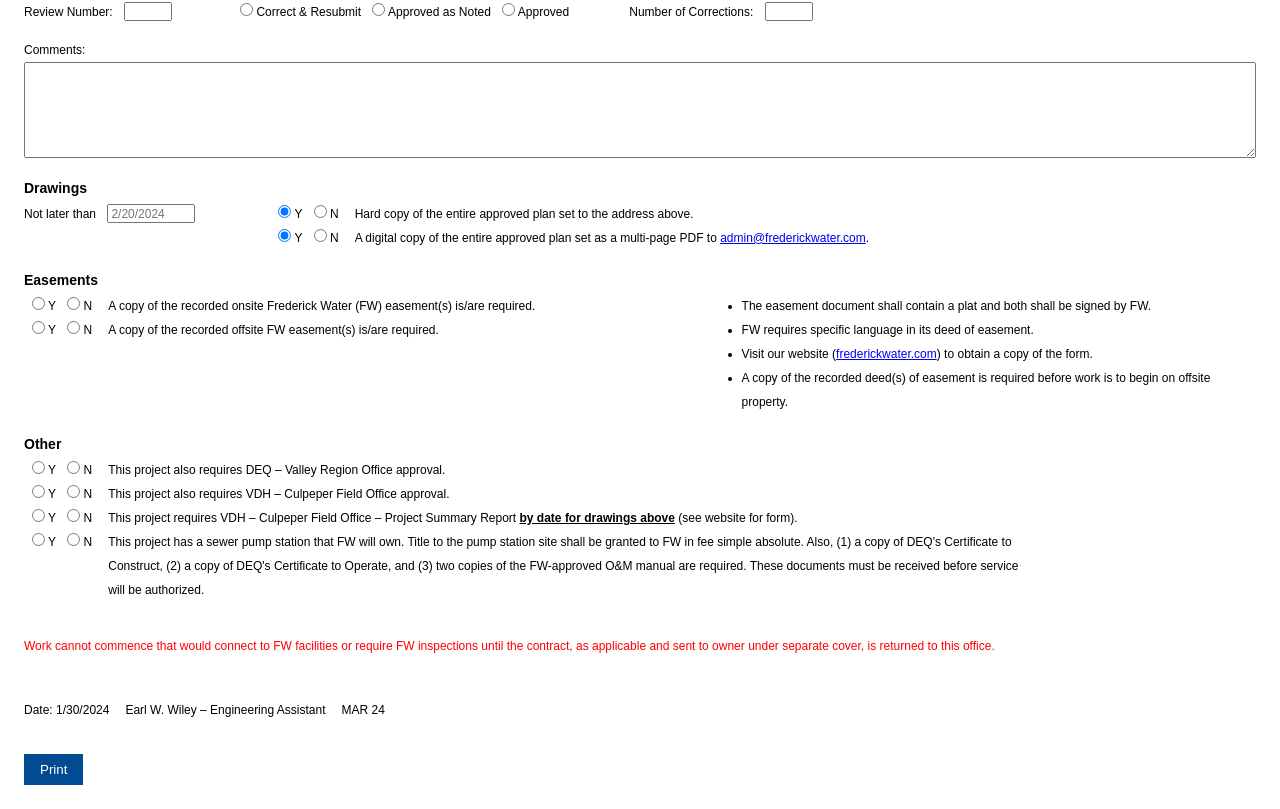
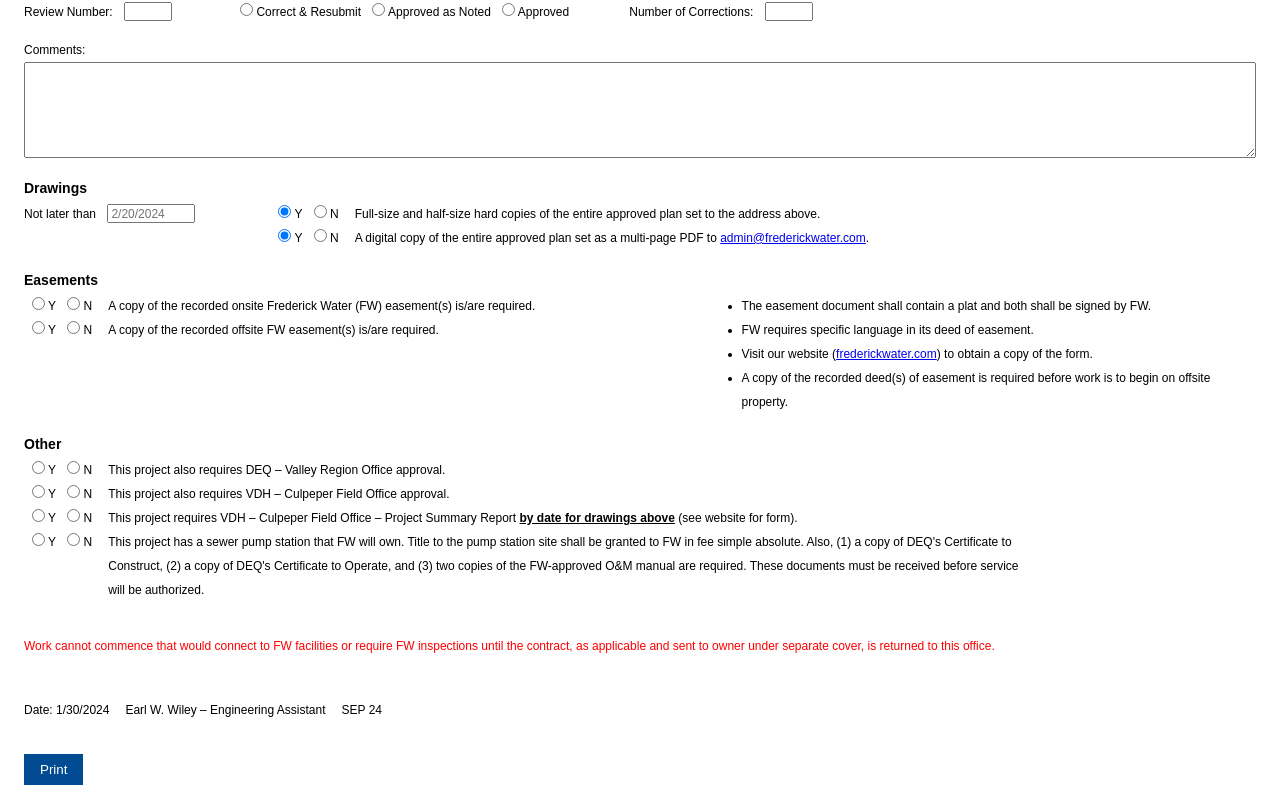
Before and after one commit to cmjgrubb/planreview, a SvelteKit app: page / in a window 1280 px wide. Shown: the part 314-1123 px from the top of the page. Built offline with nearby package versions, Linux system fonts and the light colour scheme.

Commit message:
Updated hard copy submission wording.

```diff
--- a/src/routes/+page.svelte
+++ b/src/routes/+page.svelte
@@ -183,7 +183,10 @@
 						</label>
 					</div>
 					<div class="inner_flexbox">
-						<p>Hard copy of the entire approved plan set to the address above.</p>
+						<p>
+							Full-size and half-size hard copies of the entire approved plan set to the address
+							above.
+						</p>
 					</div>
 				</div>
 				<div class="outer_flexbox">
@@ -342,7 +345,7 @@
 				Date: {formatted_today}
 			</div>
 			<div class="inner_flexbox">Earl W. Wiley &ndash; Engineering Assistant</div>
-			<div class="inner_flexbox">MAR 24</div>
+			<div class="inner_flexbox">SEP 24</div>
 		</div>
 		<button type="submit">Print</button>
 	</form>
```
